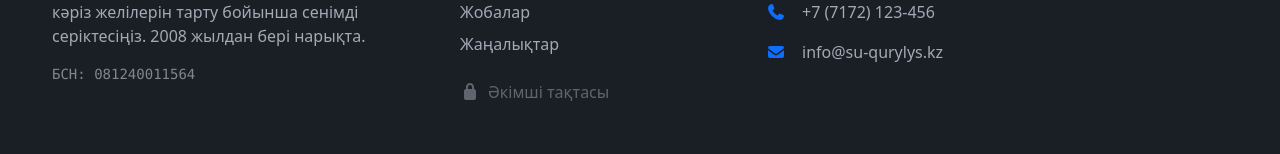
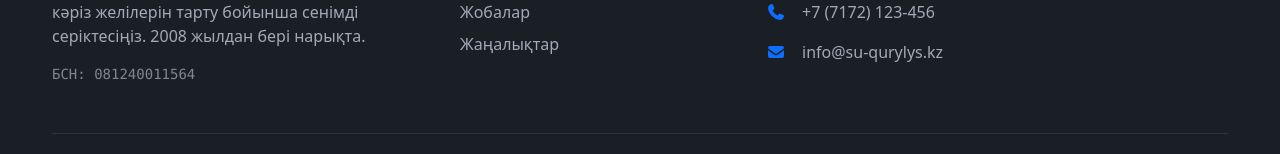
Before and after one commit to BaiganMarzhan008/su-kurylys-kz, a React (Vite) app: page / in a window 1280 px wide. Shown: the part 3437-3591 px from the top of the page. Built offline with nearby package versions, Linux system fonts and the light colour scheme; no server answers.

Commit message:
Remove admin panel link from footer navigation

```diff
--- a/src/components/Footer.jsx
+++ b/src/components/Footer.jsx
@@ -33,7 +33,7 @@ const Footer = () => {
               <li><Link to="/services" className="text-slate-light text-decoration-none hover-white">Қызметтер</Link></li>
               <li><Link to="/projects" className="text-slate-light text-decoration-none hover-white">Жобалар</Link></li>
               <li><Link to="/news" className="text-slate-light text-decoration-none hover-white">Жаңалықтар</Link></li>
-              <li><Link to="/admin" className="text-slate-light opacity-50 text-decoration-none mt-3 d-inline-block"><i className="fa-solid fa-lock me-2"></i>Әкімші тақтасы</Link></li>
+
             </ul>
           </div>
 
```
